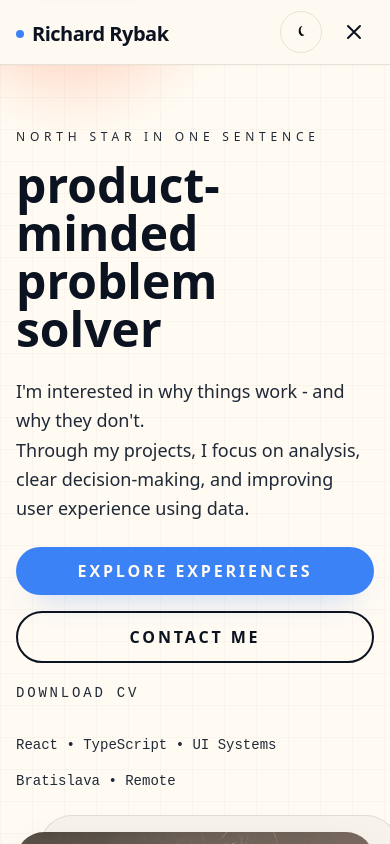
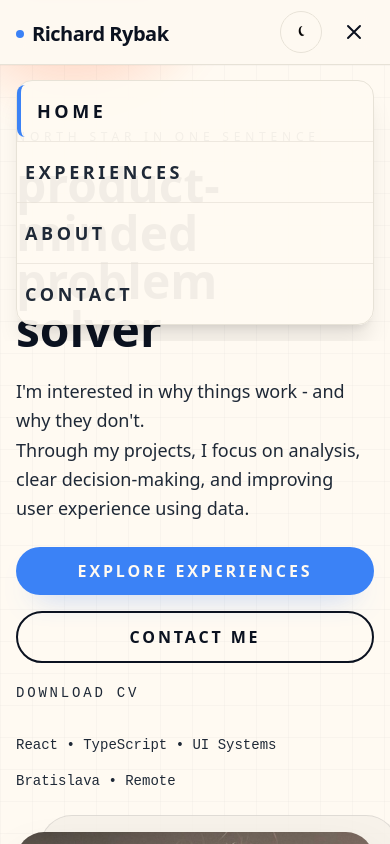
Before and after one commit to rybakrisko/Portfolio2.0, a React (Vite) app: page / in a window 390 px wide. Both pictures are taken after a click on the button 354 px from the left and 32 px from the top of the page. Shown: the top 844 px of the page. Built offline with nearby package versions, Linux system fonts and the light colour scheme.

Commit message:
Improve mobile nav dropdown

```diff
--- a/src/components/layout/Header.tsx
+++ b/src/components/layout/Header.tsx
@@ -27,7 +27,7 @@ export default function Header() {
   ]
 
   return (
-    <header className="sticky top-0 z-50 bg-cream/90 backdrop-blur-md border-b border-cloud dark:bg-ink/90 dark:border-cream/10">
+    <header className="sticky top-0 z-50 relative bg-cream/90 backdrop-blur-md border-b border-cloud dark:bg-ink/90 dark:border-cream/10">
       <nav className="container-custom">
         <div className="flex items-center justify-between h-16">
           <Link to="/" className="flex items-center">
@@ -79,6 +79,7 @@ export default function Header() {
               className="md:hidden p-2 rounded-full hover:bg-cloud transition-colors dark:hover:bg-cream/10"
               onClick={() => setMobileMenuOpen(!mobileMenuOpen)}
               aria-label={text.menuToggle}
+              aria-controls="mobile-menu"
               aria-expanded={mobileMenuOpen}
             >
               <svg
--- a/src/components/ui/MobileMenu.tsx
+++ b/src/components/ui/MobileMenu.tsx
@@ -1,4 +1,3 @@
-import { useEffect } from 'react'
 import { Link } from 'react-router-dom'
 
 type MobileMenuProps = {
@@ -9,30 +8,27 @@ type MobileMenuProps = {
 }
 
 export default function MobileMenu({ isOpen, onClose, items, currentPath }: MobileMenuProps) {
-  useEffect(() => {
-    if (isOpen) {
-      document.body.style.overflow = 'hidden'
-    } else {
-      document.body.style.overflow = 'unset'
-    }
-    return () => {
-      document.body.style.overflow = 'unset'
-    }
-  }, [isOpen])
-
-  if (!isOpen) return null
-
   return (
-    <div className="md:hidden fixed inset-0 top-16 bg-cream z-40 overflow-y-auto dark:bg-ink">
-      <nav className="container-custom py-8">
-        <ul className="space-y-4">
+    <div
+      id="mobile-menu"
+      className={`
+        md:hidden absolute left-0 right-0 top-full z-40 overflow-hidden
+        transition-all duration-300
+        ${isOpen ? 'max-h-[70vh] opacity-100 translate-y-0' : 'max-h-0 opacity-0 -translate-y-2 pointer-events-none'}
+      `}
+      aria-hidden={!isOpen}
+    >
+      <nav className="container-custom py-4">
+        <div className="mx-auto max-w-md rounded-2xl border border-cloud bg-cream/95 shadow-xl backdrop-blur-md dark:border-cream/10 dark:bg-ink/95">
+          <ul className="divide-y divide-cloud/70 dark:divide-cream/10">
           {items.map((item) => (
-            <li key={item.href}>
+            <li key={item.href} className="py-1">
               <Link
                 to={item.href}
                 onClick={onClose}
                 className={`
-                  block py-3 text-lg font-semibold transition-colors uppercase tracking-[0.2em]
+                  block px-2 py-3 text-lg font-semibold transition-colors uppercase tracking-[0.2em] rounded-lg
+                  hover:bg-cloud/70 dark:hover:bg-cream/10
                   ${currentPath === item.href
                     ? 'text-ink border-l-4 border-accent pl-4 dark:text-cream'
                     : 'text-inkSoft hover:text-ink dark:text-cream/70 dark:hover:text-cream'
@@ -43,7 +39,8 @@ export default function MobileMenu({ isOpen, onClose, items, currentPath }: Mobi
               </Link>
             </li>
           ))}
-        </ul>
+          </ul>
+        </div>
       </nav>
     </div>
   )
```
